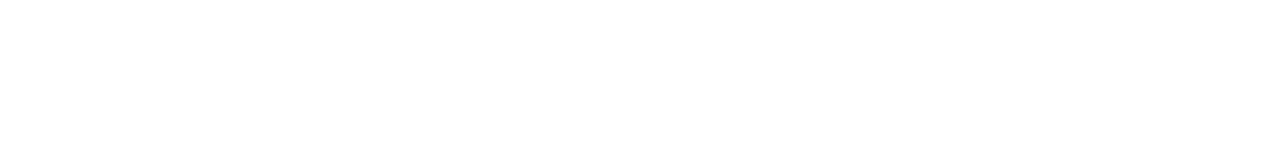
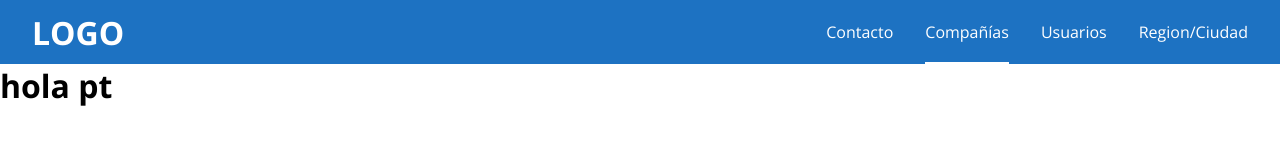
Before and after one commit to MateoGurrea02/Data-WareHouse-MateoGurrea02, a plain HTML site: page public/company.html in a window 1280 px wide. Drawn offline with nearby package versions, Linux system fonts and the light colour scheme.

Commit message:
estilo nav bar

```diff
--- a/public/company.html
+++ b/public/company.html
@@ -0,0 +1,39 @@
+<!DOCTYPE html>
+<html lang="en">
+    <head>
+        <meta charset="UTF-8">
+        <meta http-equiv="X-UA-Compatible" content="IE=edge">
+        <meta name="viewport" content="width=device-width, initial-scale=1.0">
+        <title>Data Warehouse</title>
+        <!-- Icons -->
+        <script src="https://kit.fontawesome.com/c27ca5b0e1.js" crossorigin="anonymous"></script>
+        <!-- Font -->
+        <link href="https://fonts.googleapis.com/css2?family=Open+Sans:wght@400;700&display=swap" rel="stylesheet">
+        <link rel="stylesheet" href="styles/styles.css">
+    </head>
+
+    <body>
+        <header>
+            <div class="logo">
+                <h1>LOGO</h1>
+            </div>
+            <ul class="navigation" id="navigation">
+                <li id="contactNav">
+                    <a href="contacts.html">Contacto</a>
+                </li>
+                <li id="companyNav" class="current">
+                    <a href="company.html">Compañías</a>
+                </li>
+                <li id="usersNav">
+                    <a href="users.html">Usuarios</a>
+                </li>
+                <li id="regionNav">
+                    <a href="region-city.html">Region/Ciudad</a>
+                </li>
+            </ul>
+        </header>
+
+        <h1>hola pt</h1>
+    </body>
+    <script type="module" src="./js/company.js"></script>
+</html>
--- a/public/styles/partials/_header.scss
+++ b/public/styles/partials/_header.scss
@@ -4,11 +4,30 @@ header{
     width: 100vw;
     display: flex;
     vertical-align: middle;
-    .logoLogIn{
+    justify-content: space-between;
+    .logo{
         justify-content: left;
         color: $white;
         margin-left: 2em;
         margin-top: auto;
         margin-bottom: auto;
     }
+    .navigation{
+        display: flex;
+        list-style: none;
+        margin-top: auto;
+        margin-bottom: auto;
+        a{
+            margin-right: 2em;
+            font-family: $openSans;
+            color: white;
+            text-decoration: none;
+        }
+    }
 }
+.current{
+    a{
+        border-bottom: 2px solid white;
+        padding-bottom: 1.2em;
+    }
+}
--- a/public/styles/styles.scss
+++ b/public/styles/styles.scss
@@ -1,6 +1,11 @@
 @import './partials/_variables';
 @import './partials/_header';
 @import './partials/_login';
+@import './partials/_users';
+@import './partials/_company';
+@import './partials/_contacts';
+@import './partials/_region-city';
+
 *{
     box-sizing: border-box;
     margin: 0;
```
Also changed, not shown: public/contacts.html (+1 -1 lines), public/region-city.html (+37 -0 lines), public/users.html (+40 -0 lines), public/js/company.js (added), public/js/contacts.js (added), public/js/region-city.js (added), public/js/users.js (added), public/styles/partials/_company.scss (added), public/styles/partials/_contacts.scss (added), public/styles/partials/_region-city.scss (added), public/styles/partials/_users.scss (added), public/styles/styles.css, 1 other file.
